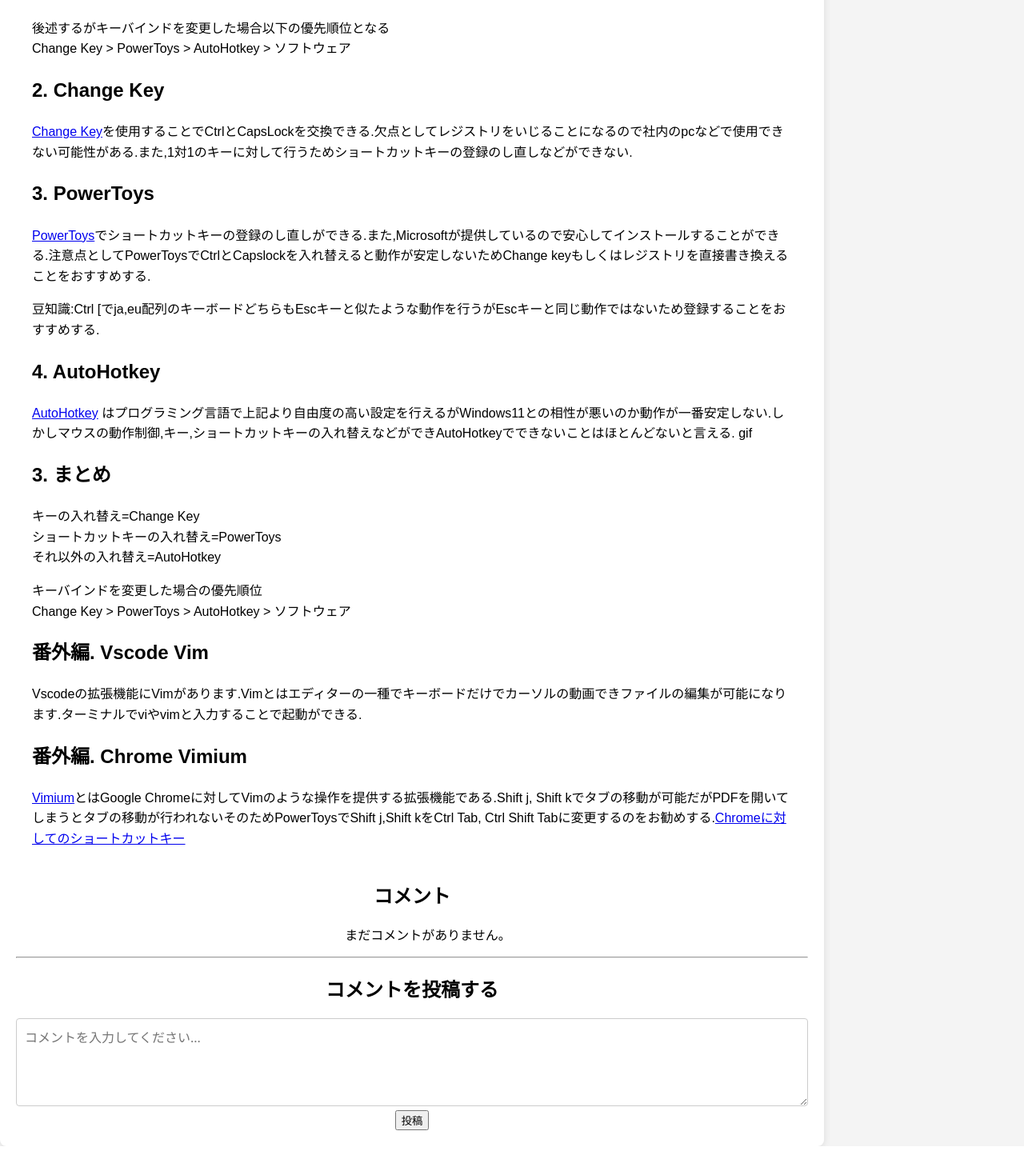
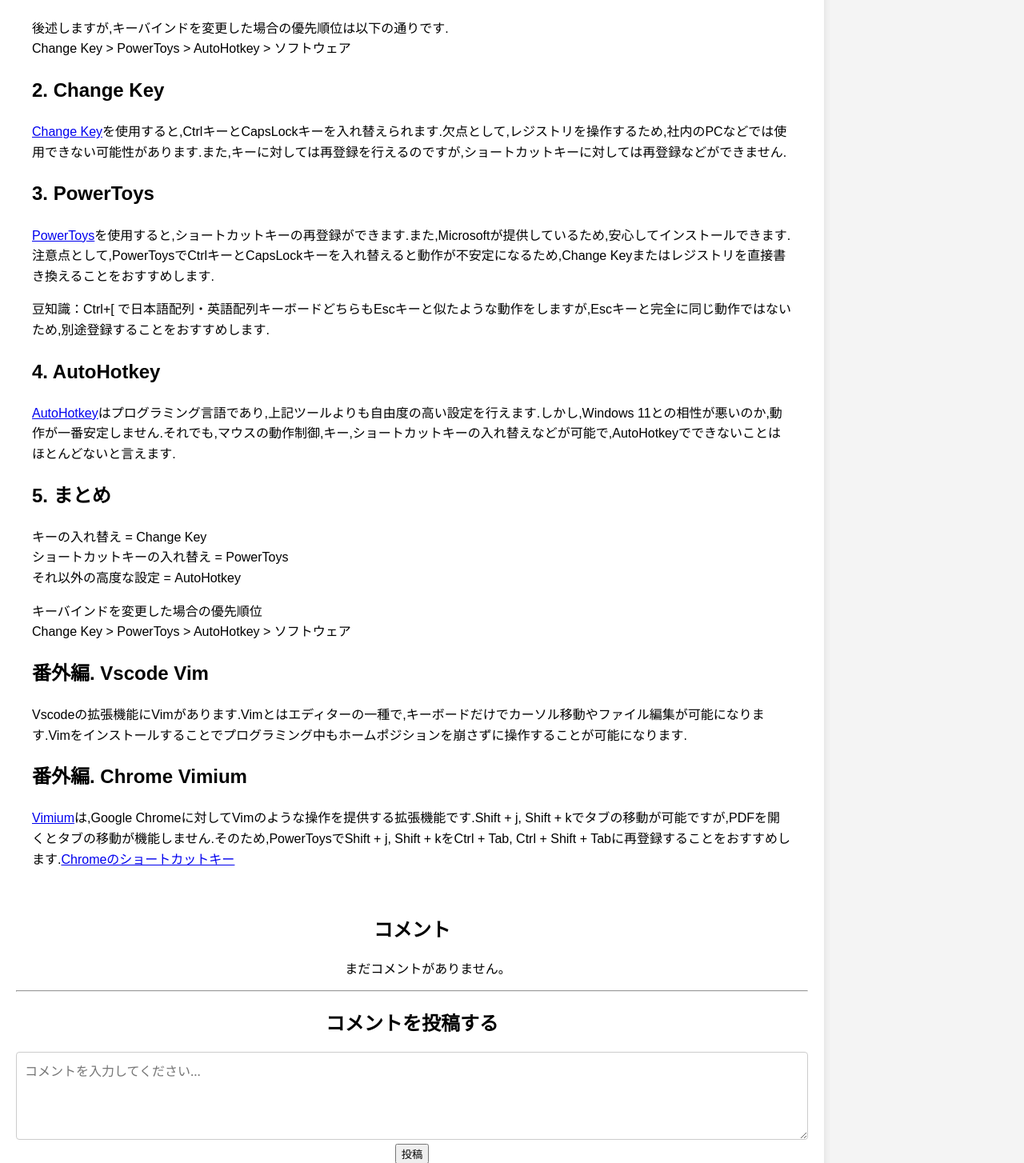
Before and after one commit to oijoijn/myblog, a Django app: template templates/blog/key.html in a window 1280 px wide. Shown: the part 676-2130 px from the top of the page at 80% size. Before the commit the page ends 2109 px from the top, so only its background shows below. Run offline with Django 4.2, Linux system fonts and the light colour scheme; the template is opened without the code that fills it: values that come from a table or form of the project are taken from there, others are empty.

Commit message:
keyの記事の変更

```diff
--- a/templates/blog/key.html
+++ b/templates/blog/key.html
@@ -7,12 +7,12 @@
     <h2>目次</h2>
     <ul>
       <li><a href='#pc-key'>1. パソコンを使いやすくするために</a></li>
-      <li><a href='#Change-Key '>2. Change Key</a></li>
-      <li><a href='#PowerToys'>3. PowerToys</a></li>
-      <li><a href='#AutoHotkey'>4. AutoHotkey</a></li>
-      <li><a href='#まとめ'>5. まとめ</a></li>
+      <li><a href='#change-key'>2. Change Key</a></li>
+      <li><a href='#powertoys'>3. PowerToys</a></li>
+      <li><a href='#autohotkey'>4. AutoHotkey</a></li>
+      <li><a href='#summary'>5. まとめ</a></li>
       <li><a href='#vscode-vim'>番外編. Vscode Vim</a></li>
-      <li><a href='#Chrome-vimium'>番外編. Chrome Vim</a></li>
+      <li><a href='#chrome-vimium'>番外編. Chrome Vimium</a></li>
     </ul>
   </div>
 
@@ -20,48 +20,46 @@
   <div style='font-family: Arial, sans-serif; line-height: 1.6; padding: 20px;'>
 
   <h2 id='pc-key'>1. パソコンを使いやすくするために</h2>
-  <p>皆さんショートカットキーを使用していますか?パソコンのショートカットキーを使用することで以下のような操作が可能になります.どうですか?!これマウス,矢印キーを使用していません!</p>
+  <p>皆さんショートカットキーを使用していますか？パソコンのショートカットキーを使用することで以下のような操作が可能になります.下のgifはマウス,矢印キーを使用していません！</p>
 
-  <!-- <a src="{% static 'gif/key/key.gif' %}">表示できません</a> -->
   <img src="{% static 'gif/key/key.gif' %}" alt="表示できません" />
 
+  <p>
+  後述しますが,キーバインドを変更した場合の優先順位は以下の通りです.<br>
+  Change Key > PowerToys > AutoHotkey > ソフトウェア
+  </p>
+
+  <h2 id='change-key'>2. Change Key</h2>
+  <p><a href="https://forest.watch.impress.co.jp/library/software/changekey/">Change Key</a>を使用すると,CtrlキーとCapsLockキーを入れ替えられます.欠点として,レジストリを操作するため,社内のPCなどでは使用できない可能性があります.また,キーに対しては再登録を行えるのですが,ショートカットキーに対しては再登録などができません.</p>
+
+  <h2 id='powertoys'>3. PowerToys</h2>
+  <p><a href="https://learn.microsoft.com/ja-jp/windows/powertoys/install">PowerToys</a>を使用すると,ショートカットキーの再登録ができます.また,Microsoftが提供しているため,安心してインストールできます.注意点として,PowerToysでCtrlキーとCapsLockキーを入れ替えると動作が不安定になるため,Change Keyまたはレジストリを直接書き換えることをおすすめします.</p>
 
   <p>
-  後述するがキーバインドを変更した場合以下の優先順位となる<br>
-  Change Key     >       PowerToys       >       AutoHotkey     >       ソフトウェア
+  豆知識：Ctrl+[ で日本語配列・英語配列キーボードどちらもEscキーと似たような動作をしますが,Escキーと完全に同じ動作ではないため,別途登録することをおすすめします.
   </p>
 
-  <h2 id='Change-Key'>2. Change Key</h2>
-  <a href="https://forest.watch.impress.co.jp/library/software/changekey/">Change Key</a>を使用することでCtrlとCapsLockを交換できる.欠点としてレジストリをいじることになるので社内のpcなどで使用できない可能性がある.また,1対1のキーに対して行うためショートカットキーの登録のし直しなどができない.
-
-  <h2 id='PowerToys'>3. PowerToys</h2>
-  <a href="https://learn.microsoft.com/ja-jp/windows/powertoys/install">PowerToys</a>でショートカットキーの登録のし直しができる.また,Microsoftが提供しているので安心してインストールすることができる.注意点としてPowerToysでCtrlとCapslockを入れ替えると動作が安定しないためChange keyもしくはレジストリを直接書き換えることをおすすめする.
-
-  <p>
-  豆知識:Ctrl [でja,eu配列のキーボードどちらもEscキーと似たような動作を行うがEscキーと同じ動作ではないため登録することをおすすめする.
+  <h2 id='autohotkey'>4. AutoHotkey</h2>
+  <p><a href="https://www.autohotkey.com/">AutoHotkey</a>はプログラミング言語であり,上記ツールよりも自由度の高い設定を行えます.しかし,Windows 11との相性が悪いのか,動作が一番安定しません.それでも,マウスの動作制御,キー,ショートカットキーの入れ替えなどが可能で,AutoHotkeyでできないことはほとんどないと言えます.
   </p>
 
-  <h2 id='AutoHotkey'>4. AutoHotkey</h2>
-  <a href="https://www.autohotkey.com/">AutoHotkey</a>
-    はプログラミング言語で上記より自由度の高い設定を行えるがWindows11との相性が悪いのか動作が一番安定しない.しかしマウスの動作制御,キー,ショートカットキーの入れ替えなどができAutoHotkeyでできないことはほとんどないと言える.
-
-    gif
-
-  <h2 id='まとめ'>3. まとめ</h2>
-  キーの入れ替え=Change Key<br>
-  ショートカットキーの入れ替え=PowerToys<br>
-  それ以外の入れ替え=AutoHotkey<br>
+  <h2 id='summary'>5. まとめ</h2>
+  <p>
+    キーの入れ替え = Change Key<br>
+    ショートカットキーの入れ替え = PowerToys<br>
+    それ以外の高度な設定 = AutoHotkey<br>
+  </p>
 
   <p>
   キーバインドを変更した場合の優先順位<br>
-  Change Key     >       PowerToys       >       AutoHotkey     >       ソフトウェア
+  Change Key > PowerToys > AutoHotkey > ソフトウェア
   </p>
 
   <h2 id='vscode-vim'>番外編. Vscode Vim</h2>
-  Vscodeの拡張機能にVimがあります.Vimとはエディターの一種でキーボードだけでカーソルの動画できファイルの編集が可能になります.ターミナルでviやvimと入力することで起動ができる.
+  <p>Vscodeの拡張機能にVimがあります.Vimとはエディターの一種で,キーボードだけでカーソル移動やファイル編集が可能になります.Vimをインストールすることでプログラミング中もホームポジションを崩さずに操作することが可能になります.</p>
 
-  <h2 id='Chrome-vimium'>番外編. Chrome Vimium</h2>
-  <a href="https://chromewebstore.google.com/detail/vimium/dbepggeogbaibhgnhhndojpepiihcmeb?hl=ja">Vimium</a>とはGoogle Chromeに対してVimのような操作を提供する拡張機能である.Shift j, Shift kでタブの移動が可能だがPDFを開いてしまうとタブの移動が行われないそのためPowerToysでShift j,Shift kをCtrl Tab, Ctrl Shift Tabに変更するのをお勧めする.<a href="https://support.google.com/chrome/answer/157179?hl=ja&co=GENIE.Platform%3DDesktop#zippy=%2C%E3%82%BF%E3%83%96%E3%81%A8%E3%82%A6%E3%82%A3%E3%83%B3%E3%83%89%E3%82%A6%E3%81%AE%E3%82%B7%E3%83%A7%E3%83%BC%E3%83%88%E3%82%AB%E3%83%83%E3%83%88">Chromeに対してのショートカットキー</a>
+  <h2 id='chrome-vimium'>番外編. Chrome Vimium</h2>
+  <p><a href="https://chromewebstore.google.com/detail/vimium/dbepggeogbaibhgnhhndojpepiihcmeb?hl=ja">Vimium</a>は,Google Chromeに対してVimのような操作を提供する拡張機能です.Shift + j, Shift + kでタブの移動が可能ですが,PDFを開くとタブの移動が機能しません.そのため,PowerToysでShift + j, Shift + kをCtrl + Tab, Ctrl + Shift + Tabに再登録することをおすすめします.<a href="https://support.google.com/chrome/answer/157179?hl=ja&co=GENIE.Platform%3DDesktop#zippy=%2C%E3%82%BF%E3%83%96%E3%81%A8%E3%82%A6%E3%82%A3%E3%83%B3%E3%83%89%E3%82%A6%E3%81%AE%E3%82%B7%E3%83%A7%E3%83%BC%E3%83%88%E3%82%AB%E3%83%83%E3%83%88">Chromeのショートカットキー</a></p>
   </div>
   {% include 'blog/comments.html' %}
   </div>
```
Also changed, not shown: static/images/key/keyboard.png (added), 1 other file.
